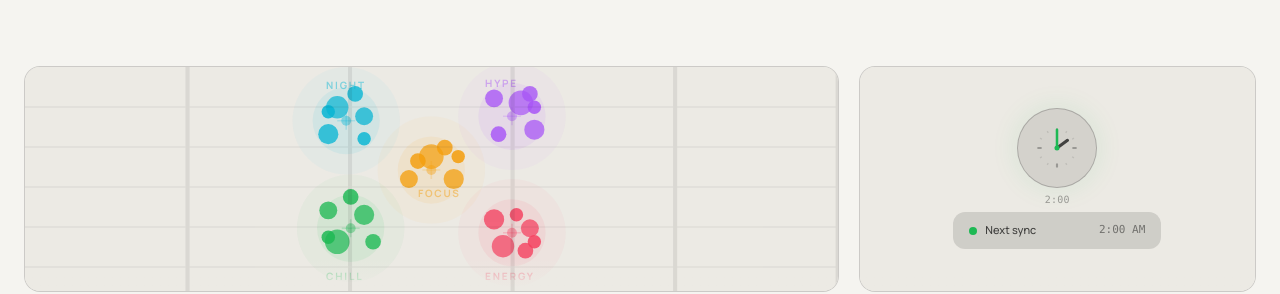
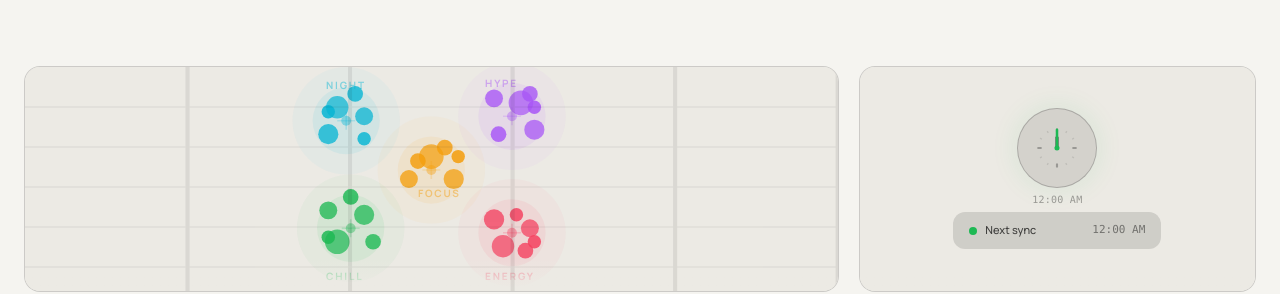
Before and after one commit to Zzzain24/MoodSort, a Next.js app: page / in a window 1280 px wide. Shown: the part 2071-2365 px from the top of the page. Built offline with nearby package versions, Linux system fonts and the light colour scheme.

Commit message:
Update middleware and tweak features time

```diff
--- a/src/components/Features.tsx
+++ b/src/components/Features.tsx
@@ -298,12 +298,12 @@ function AutoSyncVisual() {
               );
             },
           )}
-          {/* Hour hand ~2 o'clock */}
+          {/* Hour hand pointing to 12 */}
           <line
             x1="20"
             y1="20"
-            x2="27.5"
-            y2="14.5"
+            x2="20"
+            y2="12.5"
             stroke="#121212"
             strokeOpacity="0.75"
             strokeWidth="2.2"
@@ -322,7 +322,7 @@ function AutoSyncVisual() {
           <circle cx="20" cy="20" r="1.8" fill="#1DB954" />
         </svg>
         <span className="absolute -bottom-5 text-[10px] text-black/35 font-mono tracking-wide">
-          2:00
+          12:00 AM
         </span>
       </div>
 
@@ -335,7 +335,7 @@ function AutoSyncVisual() {
               Next sync
             </span>
           </div>
-          <span className="text-[11px] text-black/45 font-mono">2:00 AM</span>
+          <span className="text-[11px] text-black/45 font-mono">12:00 AM</span>
         </div>
       </div>
     </div>
--- a/src/middleware.ts
+++ /dev/null
@@ -1,12 +0,0 @@
-import { type NextRequest } from 'next/server'
-import { updateSession } from '@/lib/supabase/middleware'
-
-export async function middleware(request: NextRequest) {
-  return await updateSession(request)
-}
-
-export const config = {
-  matcher: [
-    '/((?!_next/static|_next/image|favicon.ico|.*\\.(?:svg|png|jpg|jpeg|gif|webp)$).*)',
-  ],
-}
--- /dev/null
+++ b/src/proxy.ts
@@ -0,0 +1,12 @@
+import { type NextRequest } from "next/server";
+import { updateSession } from "@/lib/supabase/middleware";
+
+export async function proxy(request: NextRequest) {
+  return await updateSession(request);
+}
+
+export const config = {
+  matcher: [
+    "/((?!_next/static|_next/image|favicon.ico|.*\\.(?:svg|png|jpg|jpeg|gif|webp)$).*)",
+  ],
+};
```
